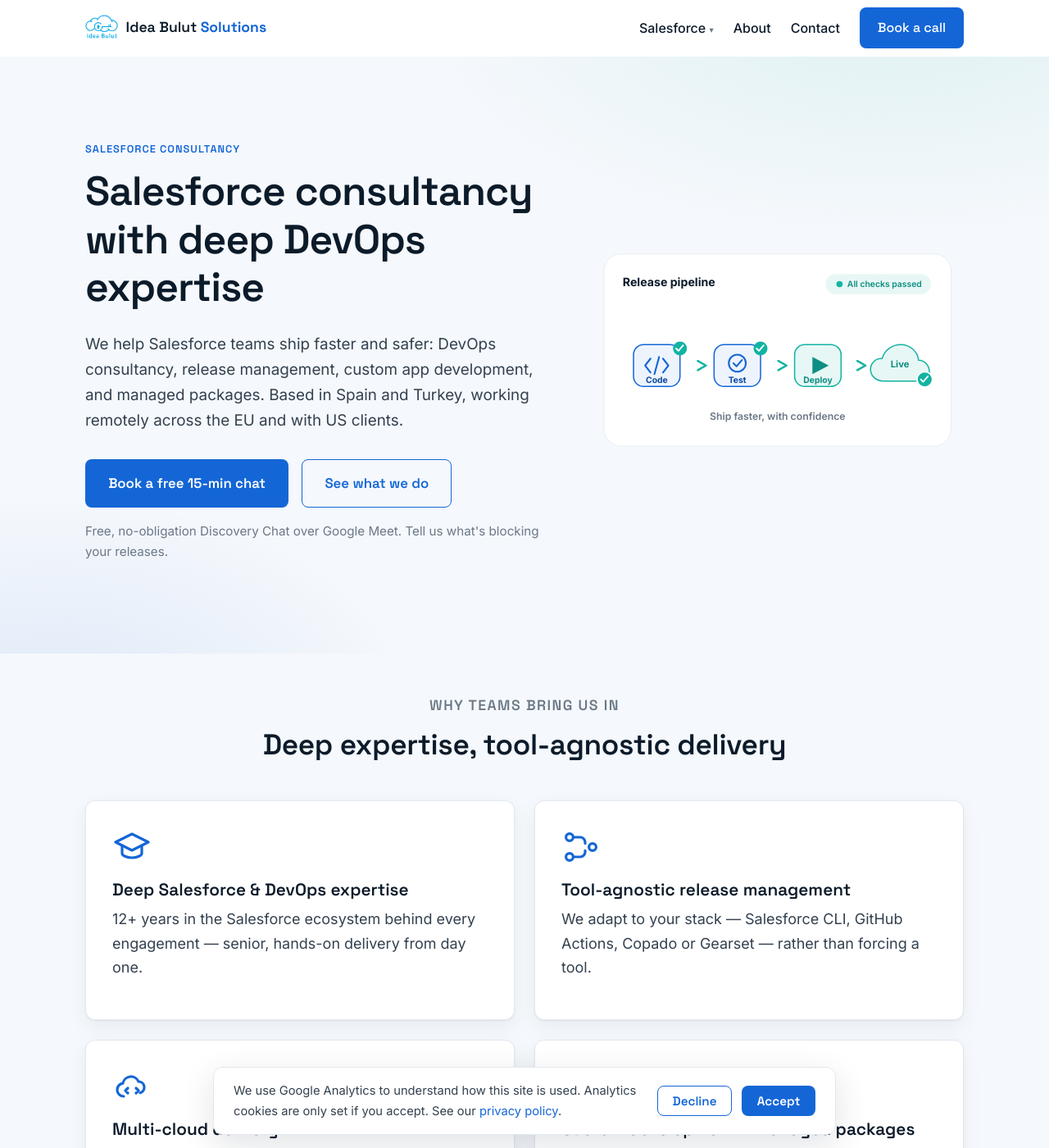
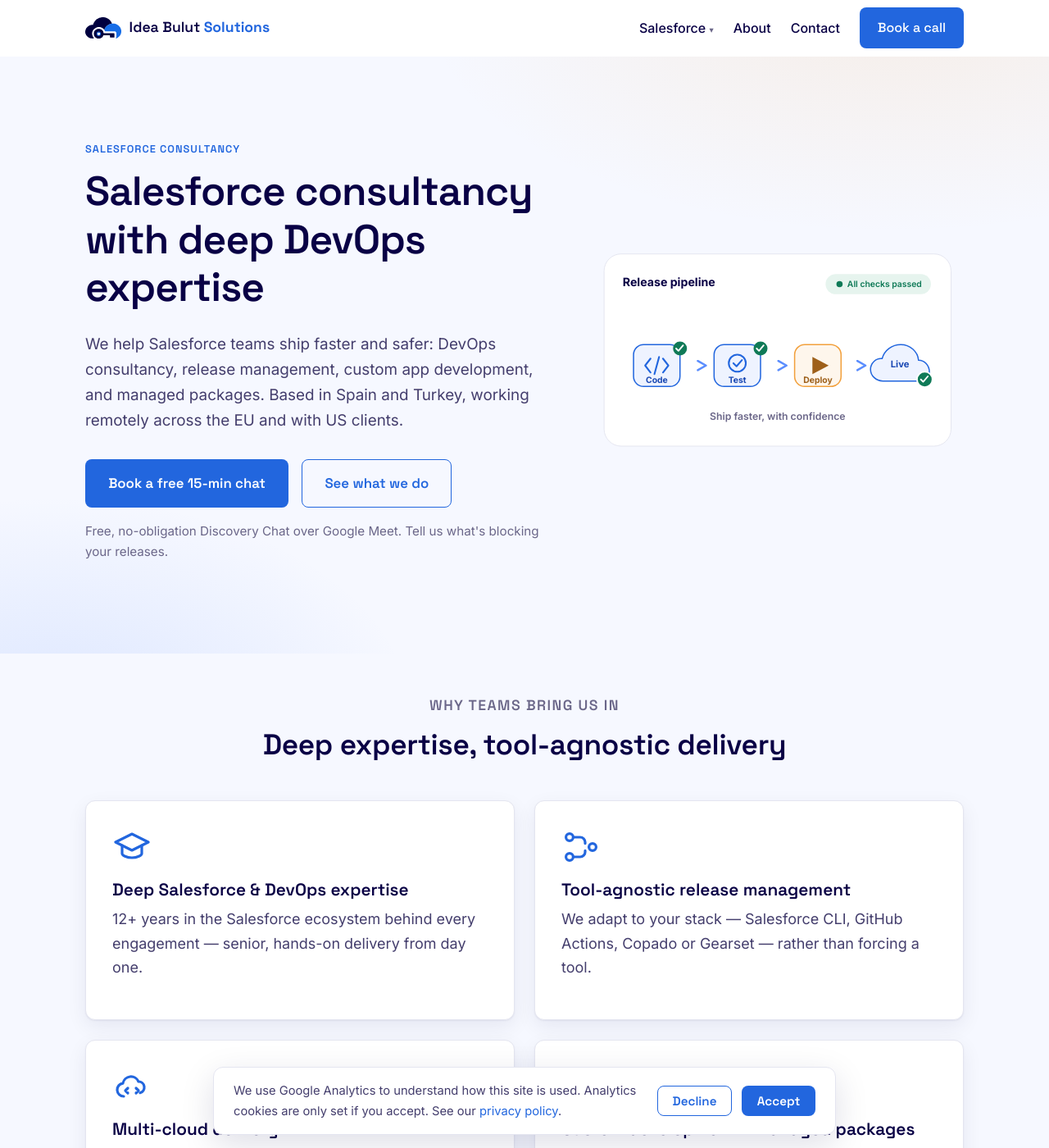
Before and after one commit to IdeaBulutSolutions/ideabulut, a Jekyll site: the page built from index.html, in a window 1280 px wide and 1400 px high. Shown: the whole window at 82% size. Built offline with Jekyll 4.4.1, drawn with Linux system fonts in a browser that asks for light colours.

Commit message:
update logo and color palette

```diff
--- a/_includes/footer.html
+++ b/_includes/footer.html
@@ -1,7 +1,7 @@
 <footer class="site-footer">
   <div class="container site-footer__inner">
     <div class="site-footer__brand">
-      <img class="brand__logo" src="{{ '/img/ideabulut-logo.png' | relative_url }}" width="36" height="36" alt="Idea Bulut Solutions logo">
+      <img class="site-footer__logo" src="{{ '/img/logo-inverse.svg' | relative_url }}" width="156" height="121" alt="Idea Bulut Solutions">
       <p>Salesforce consultancy with deep DevOps expertise — release management, custom app development and managed packages. Based in Spain and Turkey, working remotely across the EU and with US clients.</p>
     </div>
 
--- a/_includes/head.html
+++ b/_includes/head.html
@@ -11,7 +11,7 @@
   {%- endif -%}
   {%- assign page_desc = page.description | default: site.description | strip_newlines | strip -%}
   {%- assign canonical = page.url | replace: "index.html", "" | absolute_url -%}
-  {%- assign og_image = page.image | default: "/img/ideabulut-logo.png" | absolute_url -%}
+  {%- assign og_image = page.image | default: "/img/og-image.png" | absolute_url -%}
 
   <title>{{ full_title }}</title>
   <meta name="description" content="{{ page_desc | escape }}">
@@ -45,7 +45,12 @@
   <link rel="stylesheet" href="{{ '/css/main.css' | relative_url }}">
 
   <!-- Favicon -->
-  <link rel="icon" href="{{ '/img/ideabulut-logo.png' | relative_url }}">
+  <link rel="icon" href="{{ '/favicon.ico' | relative_url }}" sizes="any">
+  <link rel="icon" type="image/svg+xml" href="{{ '/img/favicon.svg' | relative_url }}">
+  <link rel="icon" type="image/png" sizes="32x32" href="{{ '/img/favicon-32.png' | relative_url }}">
+  <link rel="icon" type="image/png" sizes="16x16" href="{{ '/img/favicon-16.png' | relative_url }}">
+  <link rel="apple-touch-icon" sizes="180x180" href="{{ '/img/apple-touch-icon.png' | relative_url }}">
+  <meta name="theme-color" content="#090045">
 
   {%- comment -%} ---- Site-wide Organization / ProfessionalService schema ---- {%- endcomment -%}
   <script type="application/ld+json">
@@ -55,8 +60,8 @@
     "name": {{ site.company.legal_name | default: site.title | jsonify }},
     "alternateName": {{ site.title | jsonify }},
     "url": {{ site.url | append: "/" | jsonify }},
-    "logo": {{ "/img/ideabulut-logo.png" | absolute_url | jsonify }},
-    "image": {{ "/img/ideabulut-logo.png" | absolute_url | jsonify }},
+    "logo": {{ "/img/logo.png" | absolute_url | jsonify }},
+    "image": {{ "/img/og-image.png" | absolute_url | jsonify }},
     "email": {{ site.email | jsonify }},
     "description": {{ site.description | strip_newlines | strip | jsonify }},
     "address": {
--- a/_includes/header.html
+++ b/_includes/header.html
@@ -12,7 +12,7 @@
 <header class="site-header" id="top">
   <div class="container site-header__inner">
     <a class="brand" href="{{ '/' | relative_url }}" aria-label="Idea Bulut Solutions — home">
-      <img class="brand__logo" src="{{ '/img/ideabulut-logo.png' | relative_url }}" width="40" height="40" alt="Idea Bulut Solutions logo">
+      <img class="brand__logo" src="{{ '/img/logo-mark.svg' | relative_url }}" width="44" height="26" alt="" aria-hidden="true">
       <span class="brand__name">Idea Bulut <strong>Solutions</strong></span>
     </a>
 
--- a/css/main.css
+++ b/css/main.css
@@ -5,20 +5,25 @@
 
 :root {
   /* Brand */
-  --brand:        #1466d6;   /* primary blue */
-  --brand-dark:   #0d4aa3;
-  --brand-darker: #0a3a82;
-  --accent:       #12b3a3;   /* teal */
-  --accent-dark:  #0e8f83;
+  --brand:        #2266de;   /* primary blue */
+  --brand-light:  #5a8dfe;   /* light blue */
+  --brand-dark:   #1b49b3;
+  --brand-darker: #163595;
+  --accent:       #f2a03c;   /* amber */
+  --accent-dark:  #9e601a;   /* amber, dark enough for text on light */
 
   /* Ink & neutrals */
-  --ink:     #0c1b2a;
-  --body:    #33414f;
-  --muted:   #6b7886;
-  --line:    #e3e8ef;
+  --ink:     #090045;
+  --body:    #443e6d;
+  --muted:   #6b6789;
+  --line:    #e4e5f0;
   --bg:      #ffffff;
-  --bg-soft: #f5f8fc;
-  --bg-deep: #0b1f33;        /* dark sections / footer */
+  --bg-soft: #f6f8ff;
+  --bg-deep: #090045;        /* dark sections / footer */
+
+  /* Status */
+  --success: #0f7a57;
+  --danger:  #c4304a;
 
   /* Type */
   --font-sans: "Inter", system-ui, -apple-system, "Segoe UI", Roboto, sans-serif;
@@ -30,8 +35,8 @@
 
   --radius: 12px;
   --radius-sm: 8px;
-  --shadow: 0 1px 2px rgba(12,27,42,.06), 0 8px 24px rgba(12,27,42,.06);
-  --shadow-lg: 0 12px 40px rgba(12,27,42,.12);
+  --shadow: 0 1px 2px rgba(9,0,69,.06), 0 8px 24px rgba(9,0,69,.07);
+  --shadow-lg: 0 12px 40px rgba(9,0,69,.13);
 
   --maxw: 1120px;
 }
@@ -61,7 +66,8 @@
 ul, ol { padding-left: 1.25rem; }
 strong { color: var(--ink); }
 hr { border: 0; border-top: 1px solid var(--line); margin: var(--sp-7) 0; }
-:focus-visible { outline: 3px solid var(--accent); outline-offset: 2px; border-radius: 4px; }
+:focus-visible { outline: 3px solid var(--ink); outline-offset: 2px; border-radius: 4px; }
+.cta :focus-visible, .site-footer :focus-visible { outline-color: var(--brand-light); }
 
 .container { width: 100%; max-width: var(--maxw); margin: 0 auto; padding: 0 var(--sp-5); }
 
@@ -92,11 +98,11 @@
 .btn--primary { background: var(--brand); color: #fff; }
 .btn--primary:hover { background: var(--brand-dark); color: #fff; box-shadow: var(--shadow); }
 .btn--ghost { background: transparent; color: var(--brand); border-color: var(--brand); }
-.btn--ghost:hover { background: rgba(20,102,214,.06); color: var(--brand-dark); }
+.btn--ghost:hover { background: rgba(34,102,222,.06); color: var(--brand-dark); }
 .btn--light { background: #fff; color: var(--brand-dark); }
-.btn--light:hover { background: #eef4ff; color: var(--brand-darker); }
-.btn--soft { background: #eaf1fd; color: var(--brand-dark); }
-.btn--soft:hover { background: #dce9fc; color: var(--brand-darker); box-shadow: var(--shadow); }
+.btn--light:hover { background: var(--bg-soft); color: var(--brand-darker); }
+.btn--soft { background: #e7eeff; color: var(--brand-dark); }
+.btn--soft:hover { background: #d9e4ff; color: var(--brand-darker); box-shadow: var(--shadow); }
 .btn--lg { padding: .9rem 1.7rem; font-size: 1.05rem; }
 .btn[disabled] { opacity: .55; cursor: not-allowed; transform: none; }
 
@@ -106,12 +112,12 @@
   background: rgba(255,255,255,.92); backdrop-filter: saturate(180%) blur(10px);
   border-bottom: 1px solid transparent;
 }
-.site-header.is-scrolled { border-bottom-color: var(--line); box-shadow: 0 2px 12px rgba(12,27,42,.05); }
+.site-header.is-scrolled { border-bottom-color: var(--line); box-shadow: 0 2px 12px rgba(9,0,69,.06); }
 .site-header__inner { display: flex; align-items: center; justify-content: space-between; height: 68px; }
 
 .brand { display: inline-flex; align-items: center; gap: .6rem; color: var(--ink); }
 .brand:hover { text-decoration: none; }
-.brand__logo { border-radius: 8px; }
+.brand__logo { width: 44px; height: auto; flex: none; }
 .brand__name { font-family: var(--font-head); font-weight: 600; font-size: 1.1rem; color: var(--ink); }
 .brand__name strong { color: var(--brand); font-weight: 700; }
 
@@ -183,8 +189,8 @@
 .hero::after {
   content: ""; position: absolute; inset: 0; pointer-events: none;
   background:
-    radial-gradient(60rem 30rem at 85% -10%, rgba(18,179,163,.10), transparent 60%),
-    radial-gradient(50rem 30rem at 5% 110%, rgba(20,102,214,.10), transparent 55%);
+    radial-gradient(60rem 30rem at 85% -10%, rgba(242,160,60,.12), transparent 60%),
+    radial-gradient(50rem 30rem at 5% 110%, rgba(90,141,254,.16), transparent 55%);
 }
 .hero__inner { position: relative; z-index: 1; display: grid; grid-template-columns: 1.1fr .9fr; gap: var(--sp-8); align-items: center; padding-top: var(--sp-9); padding-bottom: var(--sp-9); }
 .hero h1 { margin-bottom: var(--sp-5); }
@@ -193,7 +199,7 @@
   margin-top: var(--sp-5); margin-bottom: 0;
   display: inline-flex; align-items: center; gap: .5rem;
   font-size: .98rem; color: var(--ink);
-  background: rgba(18,179,163,.10); border: 1px solid rgba(18,179,163,.35);
+  background: rgba(242,160,60,.14); border: 1px solid rgba(242,160,60,.45);
   border-radius: 999px; padding: .45rem .9rem;
 }
 .hero__usline strong { color: var(--accent-dark); }
@@ -236,14 +242,14 @@
 .badge::before { content: ""; width: 8px; height: 8px; border-radius: 50%; background: var(--accent); }
 
 /* ---------- CTA band ---------- */
-.cta { background: var(--bg-deep); color: #cdd9e6; }
+.cta { background: var(--bg-deep); color: #c7c6da; }
 .cta__inner { display: flex; align-items: center; justify-content: space-between; gap: var(--sp-6); padding-top: var(--sp-8); padding-bottom: var(--sp-8); flex-wrap: wrap; }
 .cta--compact .cta__inner { padding-top: var(--sp-6); padding-bottom: var(--sp-6); }
 .cta__heading { color: #fff; margin-bottom: var(--sp-2); }
-.cta__text { color: #aebccd; max-width: 46ch; margin: 0; }
+.cta__text { color: #aaa9c3; max-width: 46ch; margin: 0; }
 .cta__actions { display: flex; gap: var(--sp-4); flex-wrap: wrap; }
-.cta .btn--primary { background: var(--accent); }
-.cta .btn--primary:hover { background: var(--accent-dark); }
+.cta .btn--primary { background: var(--accent); color: var(--ink); }
+.cta .btn--primary:hover { background: #e0902c; color: var(--ink); }
 .cta .btn--ghost { color: #fff; border-color: rgba(255,255,255,.5); }
 .cta .btn--ghost:hover { background: rgba(255,255,255,.08); }
 
@@ -259,7 +265,7 @@
 .prose h3 { margin-top: var(--sp-6); }
 .prose ul, .prose ol { margin: 0 0 var(--sp-4); }
 .prose li { margin-bottom: var(--sp-2); }
-.prose .confirm { background: #fff7e6; border-left: 3px solid #f0b429; padding: .1rem .35rem; border-radius: 3px; font-size: .92em; }
+.prose .confirm { background: #fef6ec; border-left: 3px solid var(--accent); padding: .1rem .35rem; border-radius: 3px; font-size: .92em; }
 
 /* ---------- FAQ ---------- */
 .faq { max-width: 800px; margin: 0 auto; }
@@ -276,7 +282,7 @@
 .form__grid { display: grid; grid-template-columns: 1fr 1fr; gap: var(--sp-5); }
 @media (max-width: 640px) { .form__grid { grid-template-columns: 1fr; } }
 .form label { display: block; font-weight: 600; color: var(--ink); margin-bottom: var(--sp-2); font-size: .98rem; }
-.form .req { color: #d23f3f; }
+.form .req { color: var(--danger); }
 .form input, .form select, .form textarea {
   width: 100%; font: inherit; font-size: 1rem; color: var(--ink);
   padding: .7rem .85rem; border: 1.5px solid var(--line); border-radius: var(--radius-sm);
@@ -289,8 +295,8 @@
 .form__consent input { width: auto; margin-top: .35rem; flex: none; }
 .form__consent label { font-weight: 400; color: var(--body); margin: 0; font-size: .95rem; }
 .form__status { margin-top: var(--sp-4); font-weight: 500; }
-.form__status.is-error { color: #d23f3f; }
-.form__status.is-ok { color: var(--accent-dark); }
+.form__status.is-error { color: var(--danger); }
+.form__status.is-ok { color: var(--success); }
 .form-note { font-size: .9rem; color: var(--muted); }
 
 .notice {
@@ -316,14 +322,15 @@
 .cookie-banner__actions .btn { padding: .5rem 1.1rem; font-size: .95rem; }
 
 /* ---------- Footer ---------- */
-.site-footer { background: var(--bg-deep); color: #9fb0c2; margin-top: var(--sp-9); }
-.site-footer a { color: #cdd9e6; }
+.site-footer { background: var(--bg-deep); color: #9c9ab8; margin-top: var(--sp-9); }
+.site-footer a { color: #c7c6da; }
 .site-footer a:hover { color: #fff; }
 .site-footer__inner { display: grid; grid-template-columns: 1.6fr 1fr 1fr; gap: var(--sp-7); padding: var(--sp-8) 0 var(--sp-6); }
-.site-footer__brand p { color: #9fb0c2; margin-top: var(--sp-3); font-size: .95rem; max-width: 42ch; }
-.site-footer__heading { font-size: .8rem; letter-spacing: .08em; text-transform: uppercase; color: #6f8298; margin-bottom: var(--sp-4); }
+.site-footer__logo { width: 156px; height: auto; }
+.site-footer__brand p { color: #9c9ab8; margin-top: var(--sp-3); font-size: .95rem; max-width: 42ch; }
+.site-footer__heading { font-size: .8rem; letter-spacing: .08em; text-transform: uppercase; color: #8682ab; margin-bottom: var(--sp-4); }
 .site-footer ul { list-style: none; padding: 0; margin: 0; }
 .site-footer li { margin-bottom: var(--sp-3); }
-.site-footer__legal { border-top: 1px solid rgba(255,255,255,.08); padding: var(--sp-5) var(--sp-5); }
-.site-footer__legal p { margin: 0; font-size: .9rem; color: #6f8298; }
+.site-footer__legal { border-top: 1px solid rgba(255,255,255,.10); padding: var(--sp-5) var(--sp-5); }
+.site-footer__legal p { margin: 0; font-size: .9rem; color: #8682ab; }
 @media (max-width: 720px) { .site-footer__inner { grid-template-columns: 1fr; gap: var(--sp-6); } }
--- a/index.html
+++ b/index.html
@@ -2,7 +2,7 @@
 layout: default
 title: Idea Bulut Solutions
 description: "Salesforce consultancy with deep DevOps expertise — release management, custom app development and managed packages. Based in Spain and Turkey, working remotely across the EU and with US clients."
-image: /img/ideabulut-logo.png
+image: /img/og-image.png
 ---
 
 <section class="hero">
@@ -22,21 +22,21 @@
       <svg viewBox="0 0 480 300" fill="none" xmlns="http://www.w3.org/2000/svg" role="img" aria-label="Salesforce release pipeline: code and test flow safely through to a live cloud deployment" font-family="Inter, system-ui, sans-serif">
         <defs>
           <linearGradient id="ibflow" x1="0" y1="0" x2="1" y2="0">
-            <stop offset="0" stop-color="#1466d6"/><stop offset="1" stop-color="#12b3a3"/>
+            <stop offset="0" stop-color="#2266de"/><stop offset="1" stop-color="#5a8dfe"/>
           </linearGradient>
           <marker id="ibarrow" viewBox="0 0 10 10" refX="7" refY="5" markerWidth="6" markerHeight="6" orient="auto">
-            <path d="M1 1 L8 5 L1 9" fill="none" stroke="#12b3a3" stroke-width="1.8" stroke-linecap="round" stroke-linejoin="round"/>
+            <path d="M1 1 L8 5 L1 9" fill="none" stroke="#5a8dfe" stroke-width="1.8" stroke-linecap="round" stroke-linejoin="round"/>
           </marker>
         </defs>
 
         <!-- panel -->
-        <rect x="16" y="24" width="448" height="248" rx="22" fill="#ffffff" stroke="#e8edf4"/>
+        <rect x="16" y="24" width="448" height="248" rx="22" fill="#ffffff" stroke="#e4e5f0"/>
 
         <!-- header -->
-        <text x="40" y="66" font-size="15" font-weight="700" fill="#0c1b2a">Release pipeline</text>
-        <rect x="302" y="50" width="136" height="26" rx="13" fill="#e7f7f5"/>
-        <circle cx="320" cy="63" r="4" fill="#12b3a3"/>
-        <text x="330" y="67" font-size="11" font-weight="600" fill="#0e8f83">All checks passed</text>
+        <text x="40" y="66" font-size="15" font-weight="700" fill="#090045">Release pipeline</text>
+        <rect x="302" y="50" width="136" height="26" rx="13" fill="#e6f4ee"/>
+        <circle cx="320" cy="63" r="4" fill="#0f7a57"/>
+        <text x="330" y="67" font-size="11" font-weight="600" fill="#0f7a57">All checks passed</text>
 
         <!-- flow arrows between each stage (even ~12px clearance both sides) -->
         <path d="M126 168 H146" stroke="url(#ibflow)" stroke-width="2.5" fill="none" stroke-linecap="round" marker-end="url(#ibarrow)"/>
@@ -44,35 +44,35 @@
         <path d="M334 168 H352" stroke="url(#ibflow)" stroke-width="2.5" fill="none" stroke-linecap="round" marker-end="url(#ibarrow)"/>
 
         <!-- stage 1: Code -->
-        <rect x="54" y="141" width="60" height="54" rx="13" fill="#eef4fe" stroke="#1466d6" stroke-width="1.6"/>
-        <path d="M76 159 L69 168 L76 177 M92 159 L99 168 L92 177 M87 157 L81 179" fill="none" stroke="#1466d6" stroke-width="2.2" stroke-linecap="round" stroke-linejoin="round"/>
-        <text x="84" y="190" font-size="11" font-weight="700" fill="#0d4aa3" text-anchor="middle">Code</text>
+        <rect x="54" y="141" width="60" height="54" rx="13" fill="#eef3ff" stroke="#2266de" stroke-width="1.6"/>
+        <path d="M76 159 L69 168 L76 177 M92 159 L99 168 L92 177 M87 157 L81 179" fill="none" stroke="#2266de" stroke-width="2.2" stroke-linecap="round" stroke-linejoin="round"/>
+        <text x="84" y="190" font-size="11" font-weight="700" fill="#1b49b3" text-anchor="middle">Code</text>
 
         <!-- stage 2: Test -->
-        <rect x="158" y="141" width="60" height="54" rx="13" fill="#eef4fe" stroke="#1466d6" stroke-width="1.6"/>
-        <circle cx="188" cy="165" r="11" fill="none" stroke="#1466d6" stroke-width="2.2"/>
-        <path d="M183 165 l4 4 l7 -8" fill="none" stroke="#1466d6" stroke-width="2.2" stroke-linecap="round" stroke-linejoin="round"/>
-        <text x="188" y="190" font-size="11" font-weight="700" fill="#0d4aa3" text-anchor="middle">Test</text>
+        <rect x="158" y="141" width="60" height="54" rx="13" fill="#eef3ff" stroke="#2266de" stroke-width="1.6"/>
+        <circle cx="188" cy="165" r="11" fill="none" stroke="#2266de" stroke-width="2.2"/>
+        <path d="M183 165 l4 4 l7 -8" fill="none" stroke="#2266de" stroke-width="2.2" stroke-linecap="round" stroke-linejoin="round"/>
+        <text x="188" y="190" font-size="11" font-weight="700" fill="#1b49b3" text-anchor="middle">Test</text>
 
         <!-- stage 3: Deploy (launch) -->
-        <rect x="262" y="141" width="60" height="54" rx="13" fill="#e7f7f5" stroke="#12b3a3" stroke-width="1.6"/>
-        <path d="M285 157 L306 168 L285 179 Z" fill="#0e8f83"/>
-        <text x="292" y="190" font-size="11" font-weight="700" fill="#0e8f83" text-anchor="middle">Deploy</text>
+        <rect x="262" y="141" width="60" height="54" rx="13" fill="#fef6ec" stroke="#f2a03c" stroke-width="1.6"/>
+        <path d="M285 157 L306 168 L285 179 Z" fill="#9e601a"/>
+        <text x="292" y="190" font-size="11" font-weight="700" fill="#9e601a" text-anchor="middle">Deploy</text>
 
         <!-- stage pass badges -->
-        <circle cx="114" cy="146" r="9" fill="#12b3a3"/>
+        <circle cx="114" cy="146" r="9" fill="#0f7a57"/>
         <path d="M109 146 l3 3 l6 -7" fill="none" stroke="#ffffff" stroke-width="2" stroke-linecap="round" stroke-linejoin="round"/>
-        <circle cx="218" cy="146" r="9" fill="#12b3a3"/>
+        <circle cx="218" cy="146" r="9" fill="#0f7a57"/>
         <path d="M213 146 l3 3 l6 -7" fill="none" stroke="#ffffff" stroke-width="2" stroke-linecap="round" stroke-linejoin="round"/>
 
         <!-- cloud (live deployment) -->
-        <path d="M376 188 C367 188 360 181 360 173 C360 165 367 158 375 159 C378 148 388 141 399 141 C411 141 421 150 422 161 C430 161 436 168 436 176 C436 183 431 188 425 188 Z" fill="#e7f7f5" stroke="#12b3a3" stroke-width="1.6"/>
-        <text x="398" y="170" font-size="12" font-weight="700" fill="#0e8f83" text-anchor="middle">Live</text>
-        <circle cx="430" cy="186" r="10" fill="#12b3a3" stroke="#ffffff" stroke-width="2"/>
+        <path d="M376 188 C367 188 360 181 360 173 C360 165 367 158 375 159 C378 148 388 141 399 141 C411 141 421 150 422 161 C430 161 436 168 436 176 C436 183 431 188 425 188 Z" fill="#eef3ff" stroke="#2266de" stroke-width="1.6"/>
+        <text x="398" y="170" font-size="12" font-weight="700" fill="#1b49b3" text-anchor="middle">Live</text>
+        <circle cx="430" cy="186" r="10" fill="#0f7a57" stroke="#ffffff" stroke-width="2"/>
         <path d="M425 186 l3 3 l6 -7" fill="none" stroke="#ffffff" stroke-width="2" stroke-linecap="round" stroke-linejoin="round"/>
 
         <!-- reassurance caption -->
-        <text x="240" y="238" font-size="13" font-weight="600" fill="#6b7886" text-anchor="middle">Ship faster, with confidence</text>
+        <text x="240" y="238" font-size="13" font-weight="600" fill="#6b6789" text-anchor="middle">Ship faster, with confidence</text>
       </svg>
     </div>
   </div>
```
Also changed, not shown: favicon.ico (added), img/apple-touch-icon.png (added), img/favicon-16.png (added), img/favicon-32.png (added), img/favicon.svg (added), img/icon-192.png (added), img/logo-inverse.svg (added), img/logo-mark-inverse.svg (added), img/logo-mark.svg (added), img/logo.png (added), img/logo.svg (added), img/og-image.png (added).
